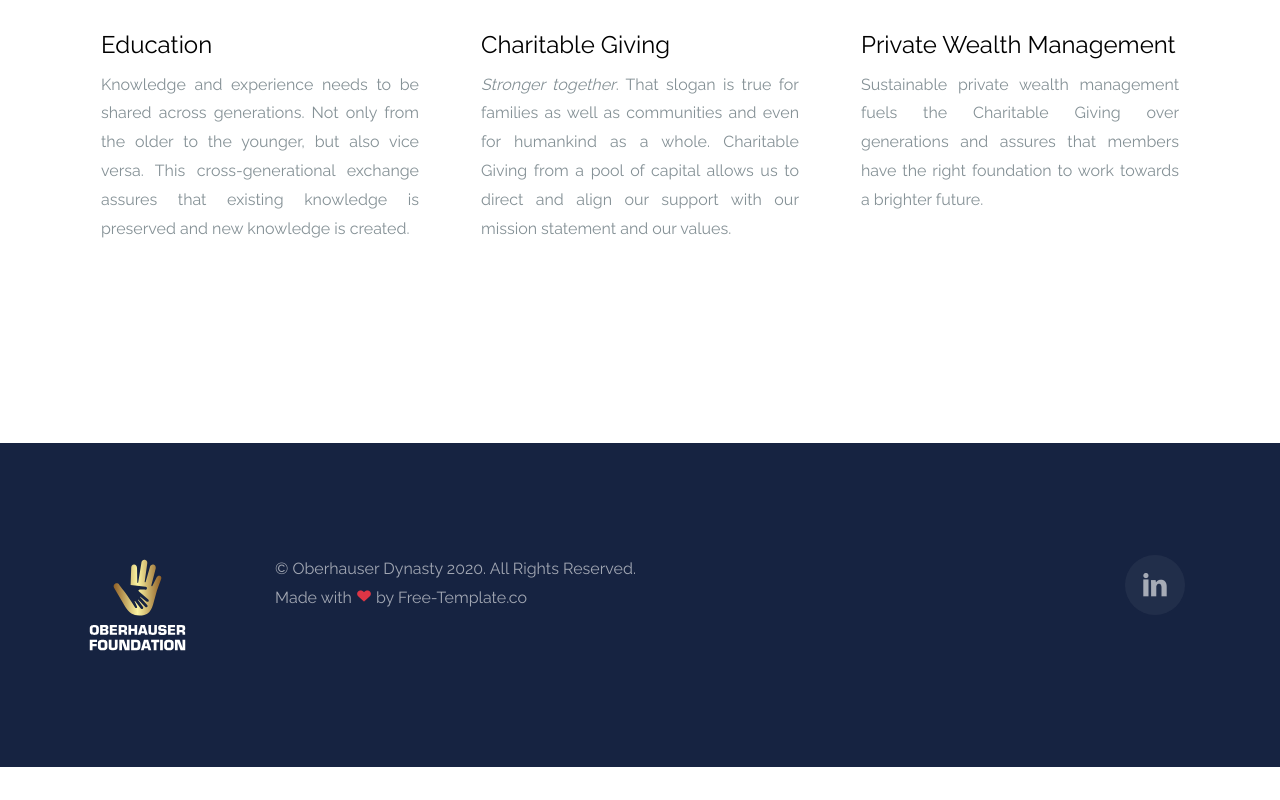
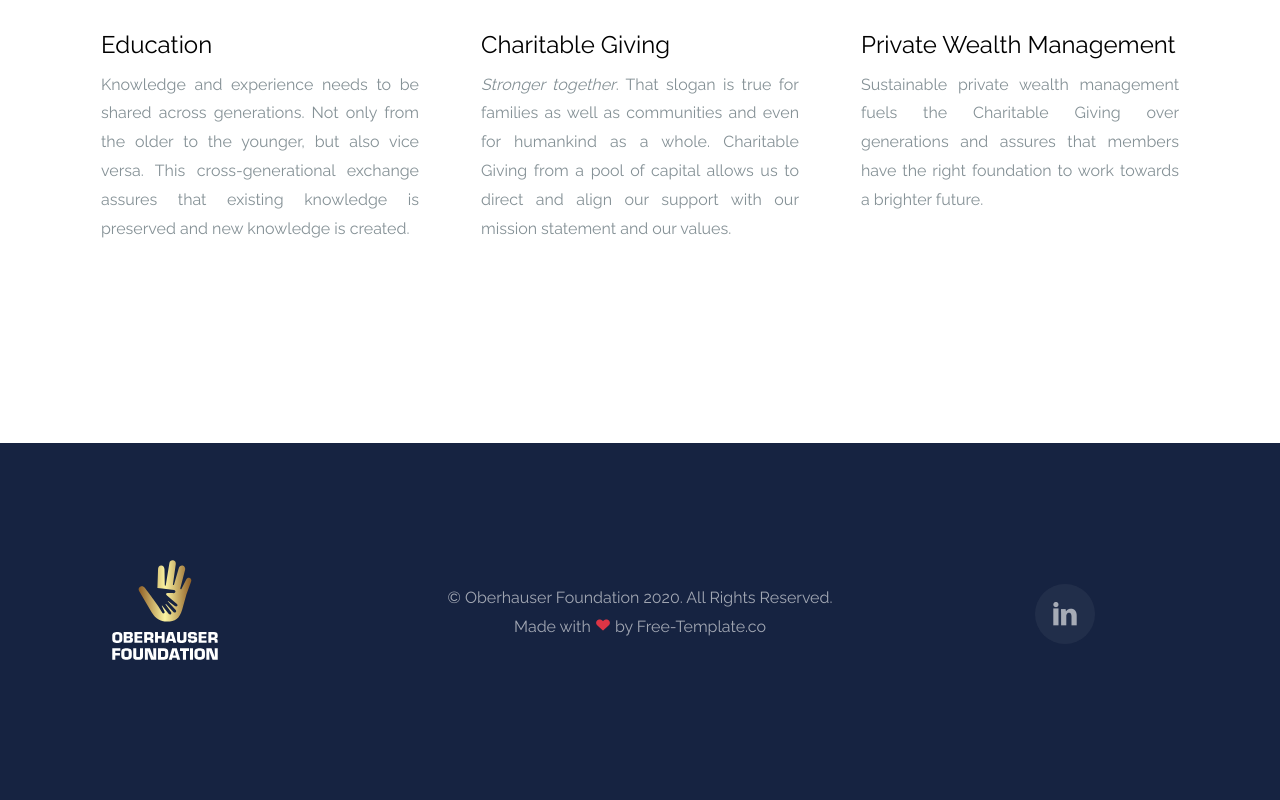
Before and after one commit to oberhauser-global/oberhauser-foundation.github.io, a plain HTML site: page index.html in a window 1280 px wide. Shown: the part 4993-5793 px from the top of the page. Before the commit the page ends 5760 px from the top, so only its background shows below. Drawn offline with Linux system fonts and the light colour scheme; files whose address does not match are found by name.

Commit message:
Centering footer sections and changing copyright name to Oberhauser Foundation

```diff
--- a/index.html
+++ b/index.html
@@ -19,7 +19,7 @@
       name="keywords"
       content="foundation, charity, charitable giving, oberhauser, philantropy"
     />
-    <meta name="author" content="Oberhauser Dynasty" />
+    <meta name="author" content="Oberhauser Foundation" />
 
     <link
       href="https://fonts.googleapis.com/css?family=Raleway"
@@ -435,25 +435,25 @@
         </div> -->
 
         <div class="row">
-          <div class="col-md-2">
+          <div class="col-md-2 text-center">
             <img
               src="images/logo-square-with-background.svg"
               class="img-fluid"
-              style="height: 100px;"
+              style="height: 110px;"
             />
           </div>
-          <div class="col-md-8 text-left">
+          <div class="col-md-8 text-center">
+            <br />
             <p>
-              &copy; Oberhauser Dynasty 2020. All Rights Reserved. <br />
+              &copy; Oberhauser Foundation 2020. All Rights Reserved. <br />
               Made with <span class="icon-heart text-danger"></span> by
               <a href="https://free-template.co/">Free-Template.co</a>
             </p>
           </div>
           <div class="col-md-2">
             <div class="ftco-footer-widget mb-4">
-              <ul
-                class="ftco-footer-social list-unstyled float-md-right float-lft"
-              >
+              <br />
+              <ul class="ftco-footer-social list-unstyled float-md-center">
                 <li>
                   <a
                     href="https://linkedin.com/company/oberhauser-foundation"
```
